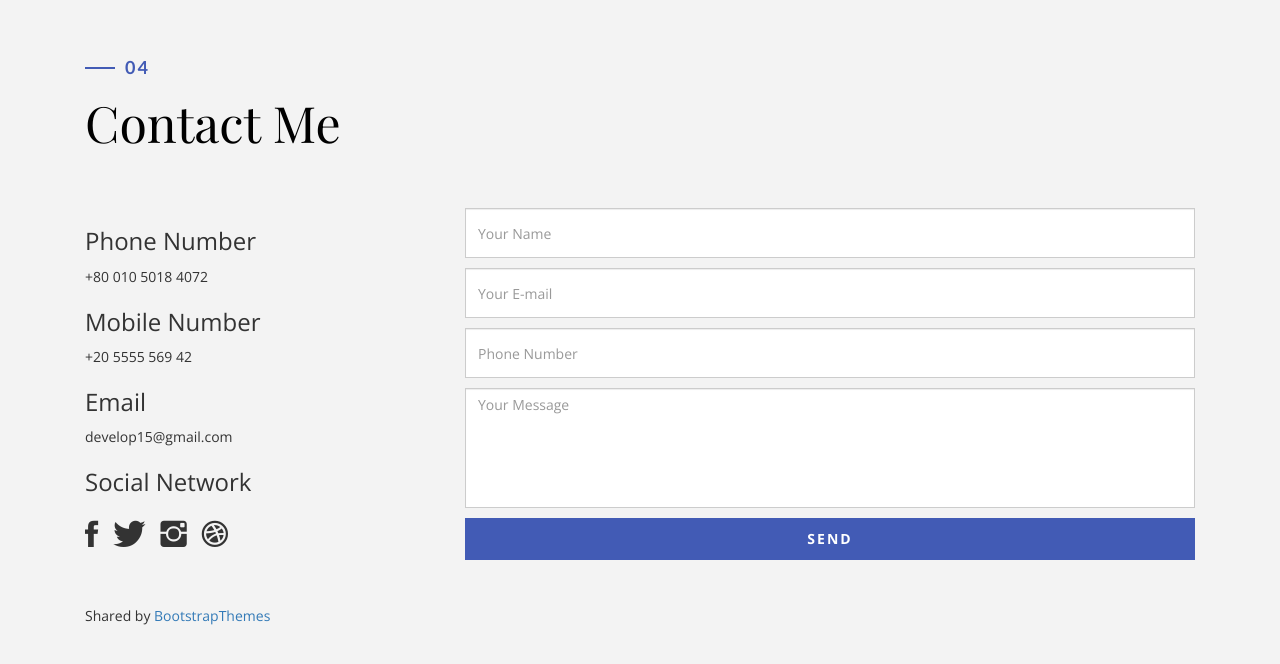
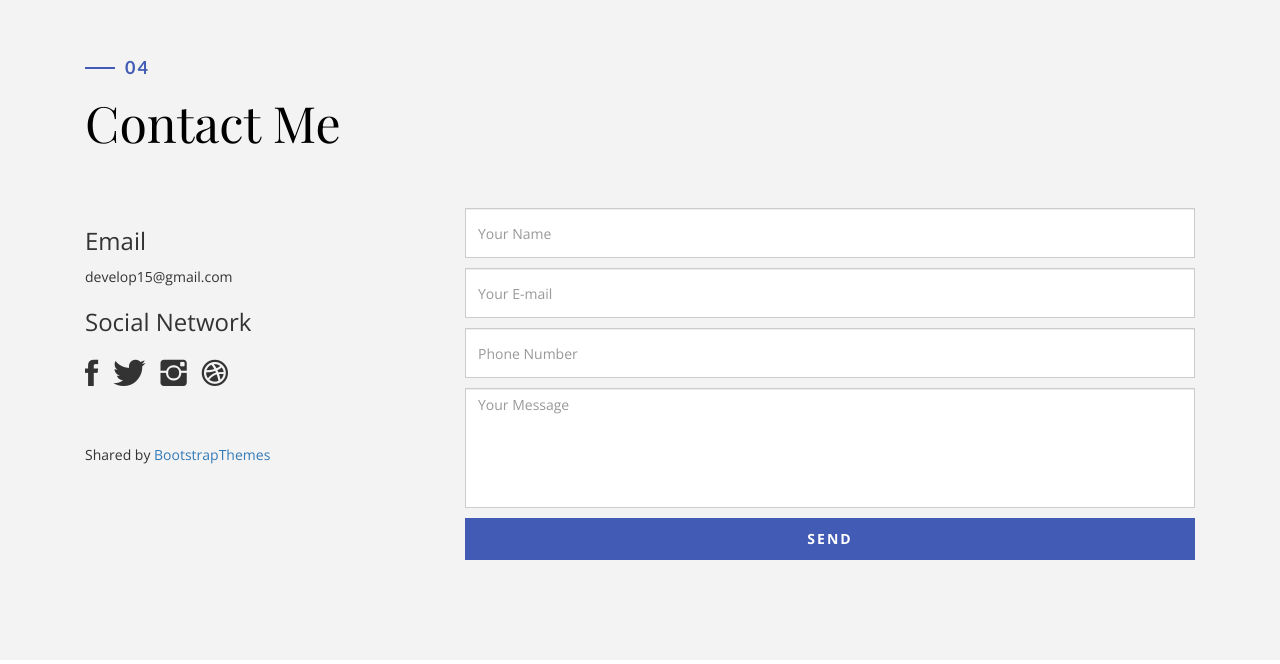
Before and after one commit to saltandlight/saltandlight.github.io, a plain HTML site: page index.html in a window 1280 px wide. Shown: the part 5494-6158 px from the top of the page. Drawn offline with nearby package versions, Linux system fonts and the light colour scheme; some icons are missing; files whose address does not match are found by name; a web font is replaced by a local one.

Commit message:
index 수정

```diff
--- a/index.html
+++ b/index.html
@@ -370,10 +370,7 @@
 			</div>
 			<div class="col-md-4" data-aos="fade-up">
 
-				<h3>Phone Number</h3>
-				<p>+80 010 5018 4072</p>
-				<h3>Mobile Number</h3>
-				<p>+20 5555 569 42</p>
+
 				<h3>Email</h3>
 				<p>develop15@gmail.com</p>
 
```
Also changed, not shown: 4 other files.
